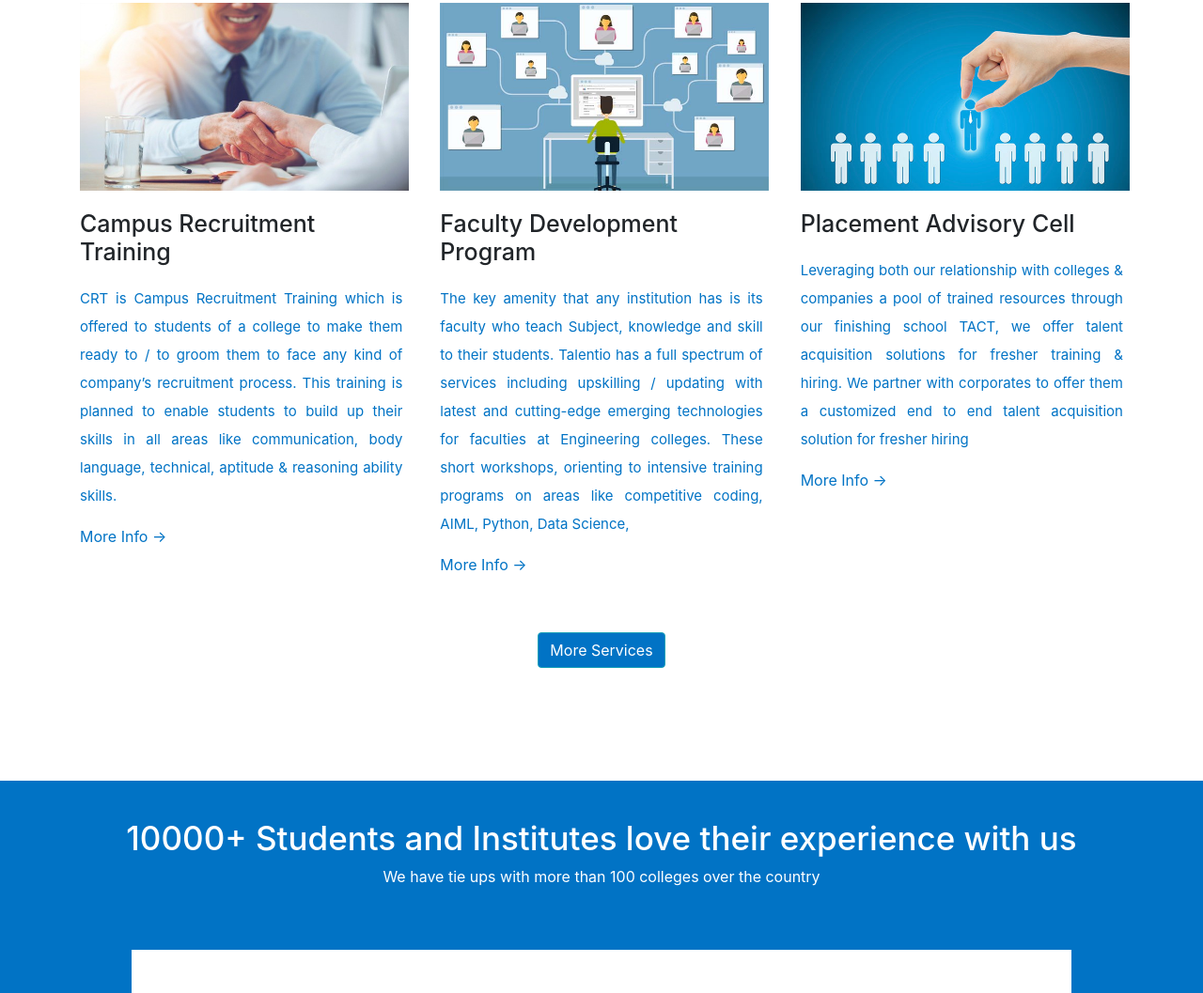
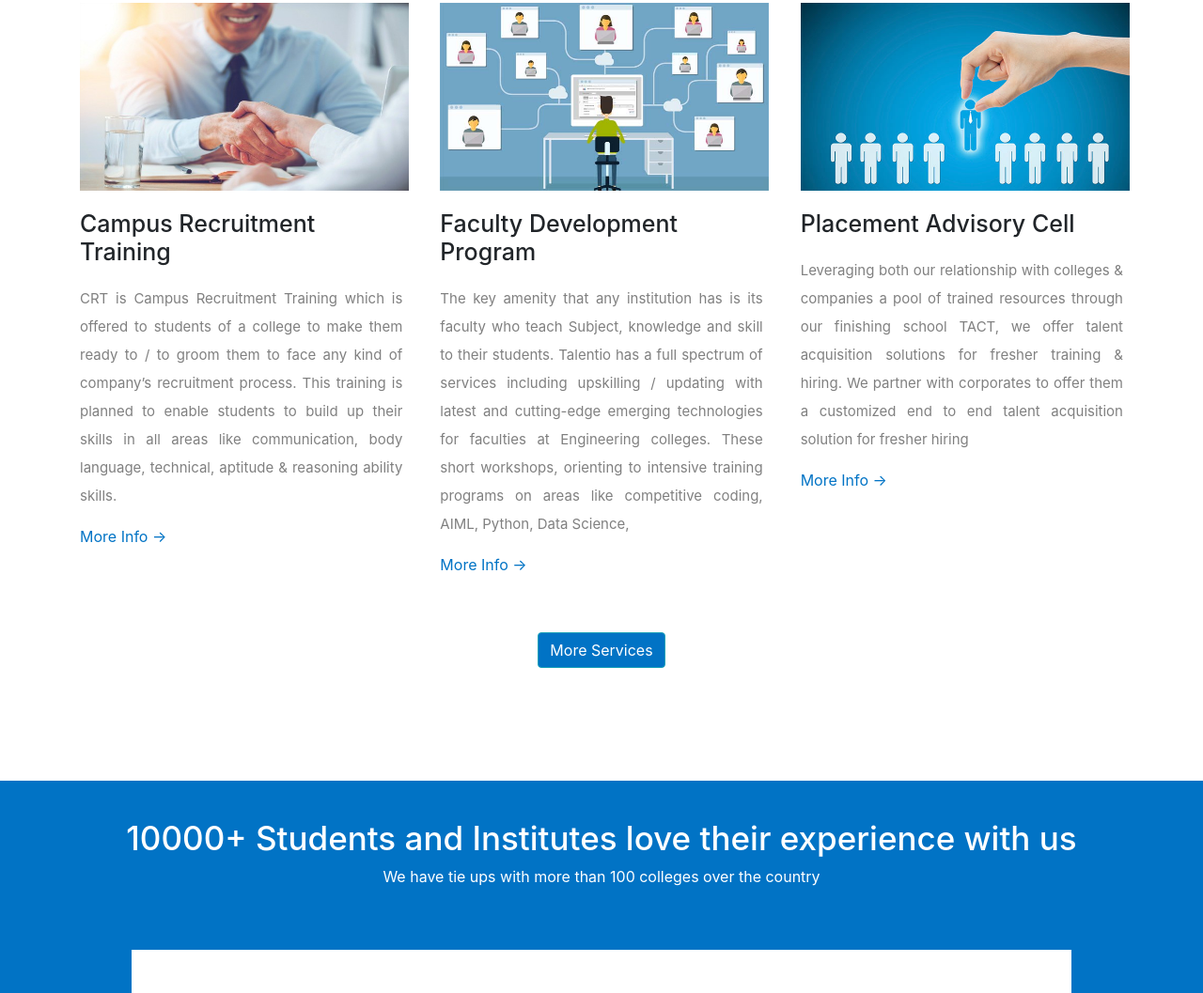
Before and after one commit to RevanthR/TalentioWeb, a plain HTML site: page index.html in a window 1280 px wide. Shown: the part 1499-2556 px from the top of the page at 94% size. Drawn offline with nearby package versions, Linux system fonts and the light colour scheme.

Commit message:
Landing Page

```diff
--- a/css/style.css
+++ b/css/style.css
@@ -1,5 +1,6 @@
 .navbar-brand img{
     height:50px;
+    filter: invert(75%);
 }
 .car .col-md-6 h1{
     font-family: 'Barlow Condensed', sans-serif;
@@ -105,7 +106,7 @@
 }
 .services .col-md-4 p{
     margin-top:20px;
-    color:#0173c5;
+    color:gray;
     font-size:15px;
     line-height: 30px;
     text-align: justify;
```
